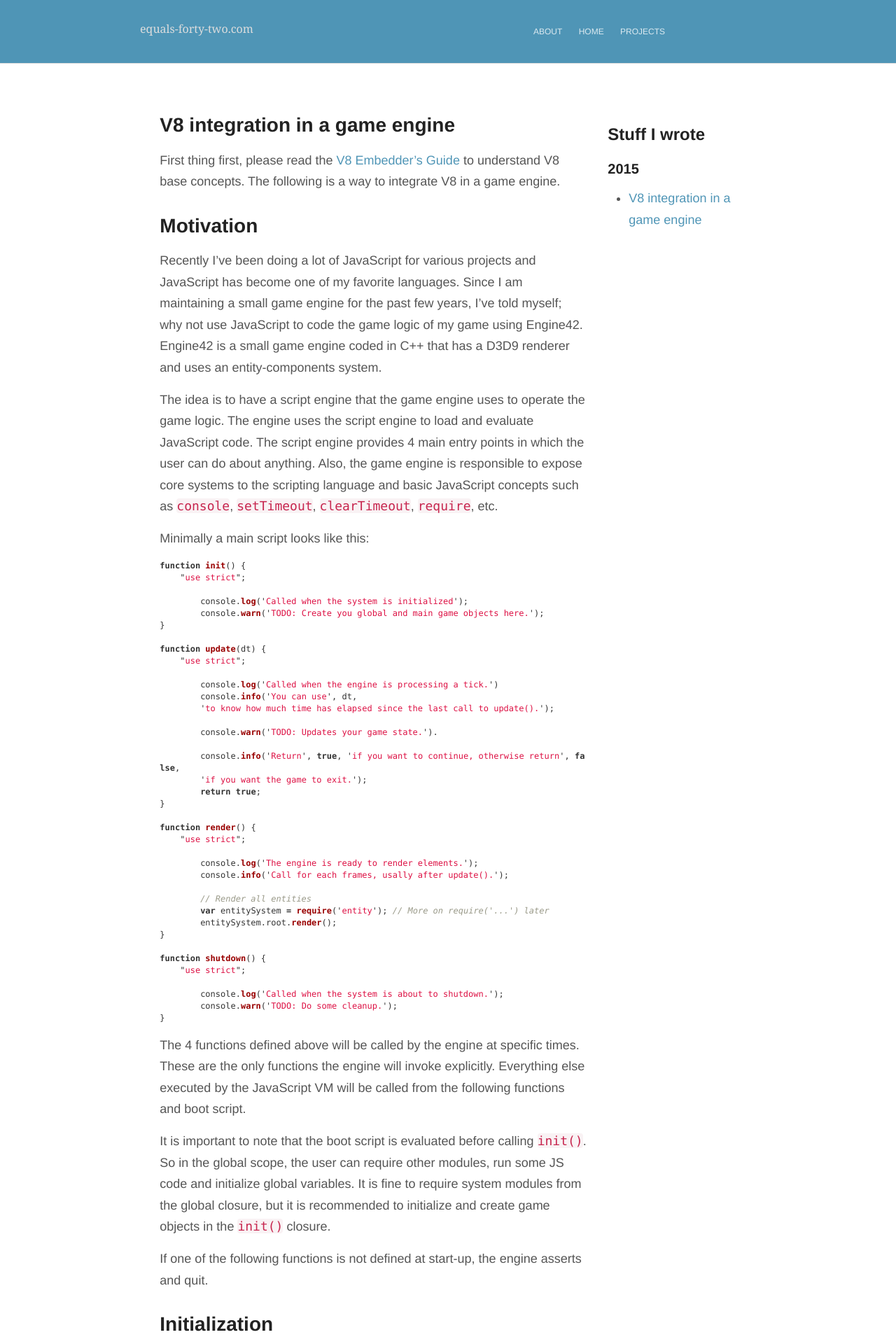
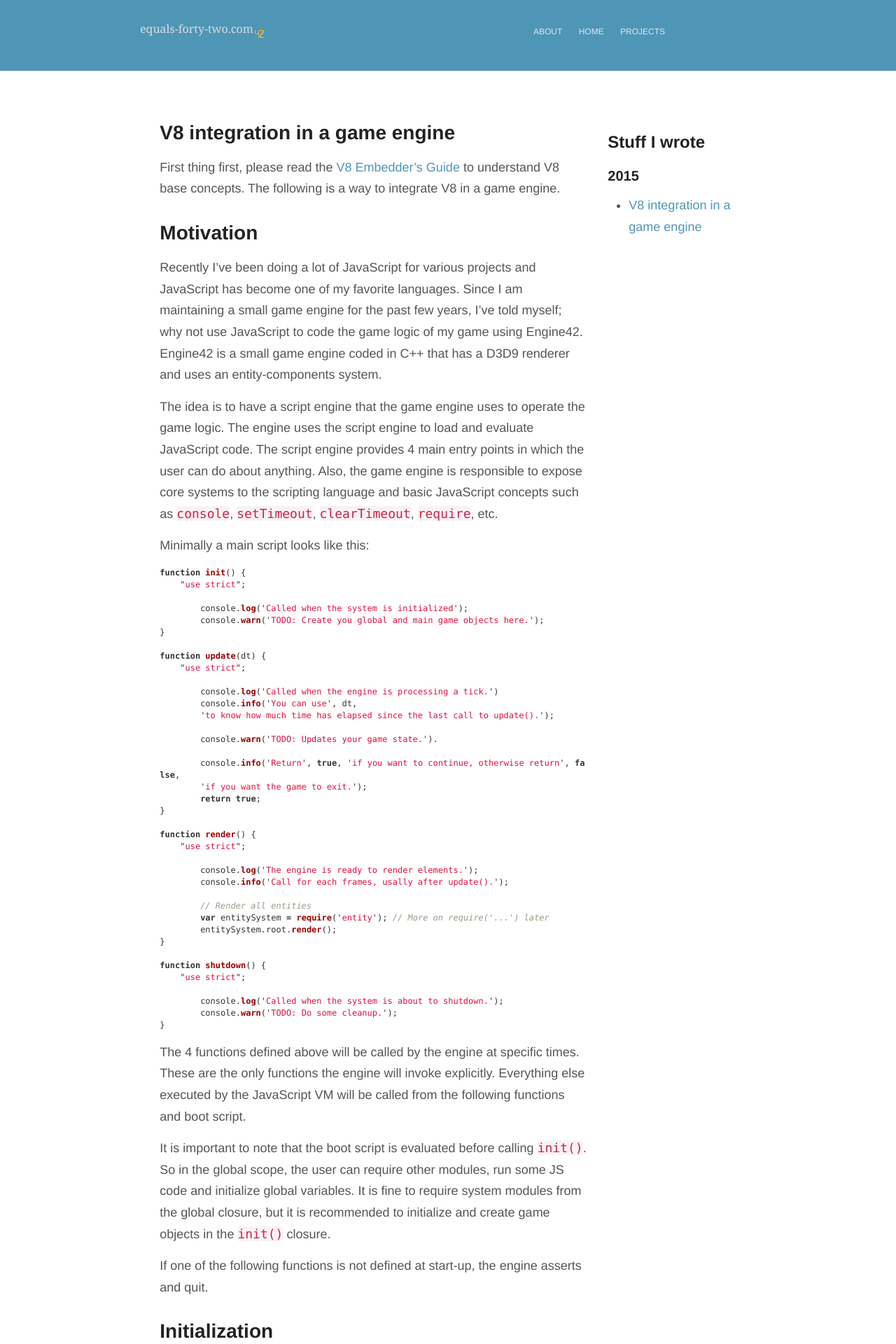
Before and after one commit to jschmidt42/jschmidt42.github.io, a Jekyll site: the page built from _posts/2015-3-4-v8-game-engine.md, in a window 1280 px wide. Shown: the top 1920 px of the page at 70% size. Built offline with Jekyll 4.4.1, drawn with Linux system fonts in a browser that asks for light colours.

Commit message:
Add short icon logo

```diff
--- a/_layouts/default.html
+++ b/_layouts/default.html
@@ -23,7 +23,7 @@
         <header class="masthead clearfix">
 
           {% if page.id %}
-            <h3 class="site-description-short"><a href="{{ site.baseurl }}/">{{ site.name }}</a></h3>
+            <img src="/favicon.ico"/><h3 class="site-description-short"><a href="{{ site.baseurl }}/">{{ site.name }}</a></h3>
           {% else %}
             <a href="{{ site.baseurl }}/" class="site-avatar"><img src="{{ site.avatar }}" /></a>
             <h1 class="site-description"><a href="{{ site.baseurl }}/">{{ site.description }}</a></h1>
--- a/_layouts/post.html
+++ b/_layouts/post.html
@@ -14,5 +14,4 @@ layout: default
     <hr/>
     Written on {{ page.date | date: "%B %e, %Y" }}
   </div>
-  <a href="#top">Back to Top</a>
 </article>
```
